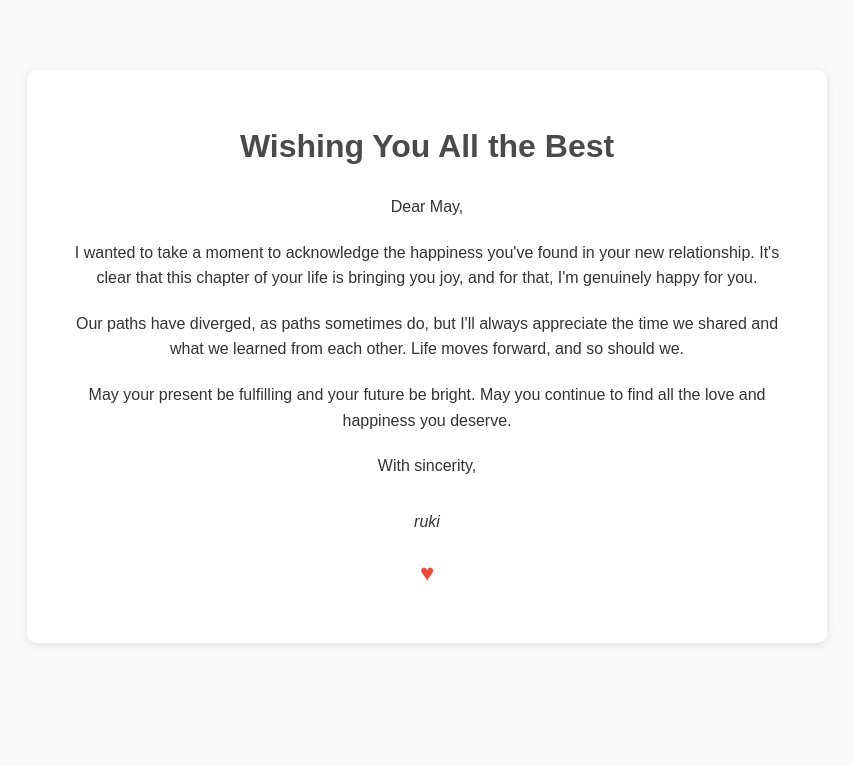
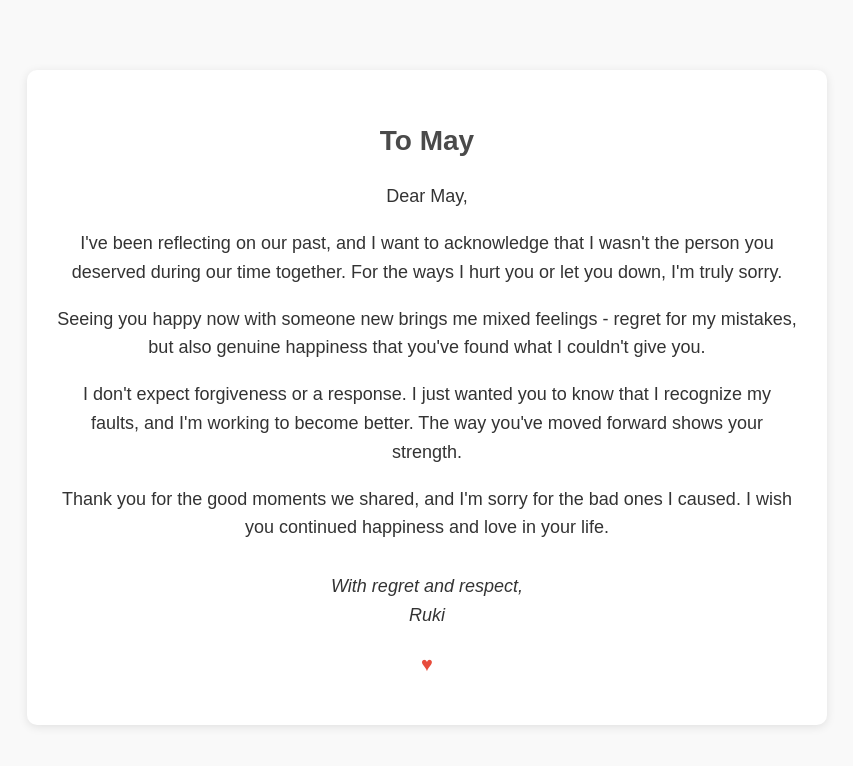
Before and after one commit to rukix01/may.github.io, a plain HTML site: page index.html in a window 1280 px wide. Shown: the whole page, without its empty margins (213-1066 px from the left). Drawn offline with Linux system fonts and the light colour scheme.

Commit message:
Update index.html

```diff
--- a/index.html
+++ b/index.html
@@ -3,7 +3,7 @@
 <head>
     <meta charset="UTF-8">
     <meta name="viewport" content="width=device-width, initial-scale=1.0">
-    <title>Wishing You Happiness</title>
+    <title>A Message for May</title>
     <style>
         body {
             font-family: 'Arial', sans-serif;
@@ -17,16 +17,18 @@
         }
         .container {
             background-color: white;
-            padding: 30px;
+            padding: 20px;
             border-radius: 10px;
             box-shadow: 0 2px 10px rgba(0,0,0,0.1);
-            margin-top: 50px;
+            margin: 20px 0;
         }
         h1 {
             color: #4a4a4a;
+            font-size: 24px;
         }
         p {
-            margin-bottom: 20px;
+            margin-bottom: 15px;
+            font-size: 16px;
         }
         .signature {
             font-style: italic;
@@ -34,25 +36,38 @@
         }
         .heart {
             color: #e74c3c;
-            font-size: 24px;
+            font-size: 20px;
+        }
+
+        @media (min-width: 600px) {
+            .container {
+                padding: 30px;
+                margin-top: 50px;
+            }
+            h1 {
+                font-size: 28px;
+            }
+            p {
+                font-size: 18px;
+            }
         }
     </style>
 </head>
 <body>
     <div class="container">
-        <h1>Wishing You All the Best</h1>
+        <h1>To May</h1>
 
         <p>Dear May,</p>
 
-        <p>I wanted to take a moment to acknowledge the happiness you've found in your new relationship. It's clear that this chapter of your life is bringing you joy, and for that, I'm genuinely happy for you.</p>
+        <p>I've been reflecting on our past, and I want to acknowledge that I wasn't the person you deserved during our time together. For the ways I hurt you or let you down, I'm truly sorry.</p>
 
-        <p>Our paths have diverged, as paths sometimes do, but I'll always appreciate the time we shared and what we learned from each other. Life moves forward, and so should we.</p>
+        <p>Seeing you happy now with someone new brings me mixed feelings - regret for my mistakes, but also genuine happiness that you've found what I couldn't give you.</p>
 
-        <p>May your present be fulfilling and your future be bright. May you continue to find all the love and happiness you deserve.</p>
+        <p>I don't expect forgiveness or a response. I just wanted you to know that I recognize my faults, and I'm working to become better. The way you've moved forward shows your strength.</p>
 
-        <p>With sincerity,</p>
+        <p>Thank you for the good moments we shared, and I'm sorry for the bad ones I caused. I wish you continued happiness and love in your life.</p>
 
-        <p class="signature">ruki</p>
+        <p class="signature">With regret and respect,<br>Ruki</p>
 
         <p><span class="heart">♥</span></p>
     </div>
```
